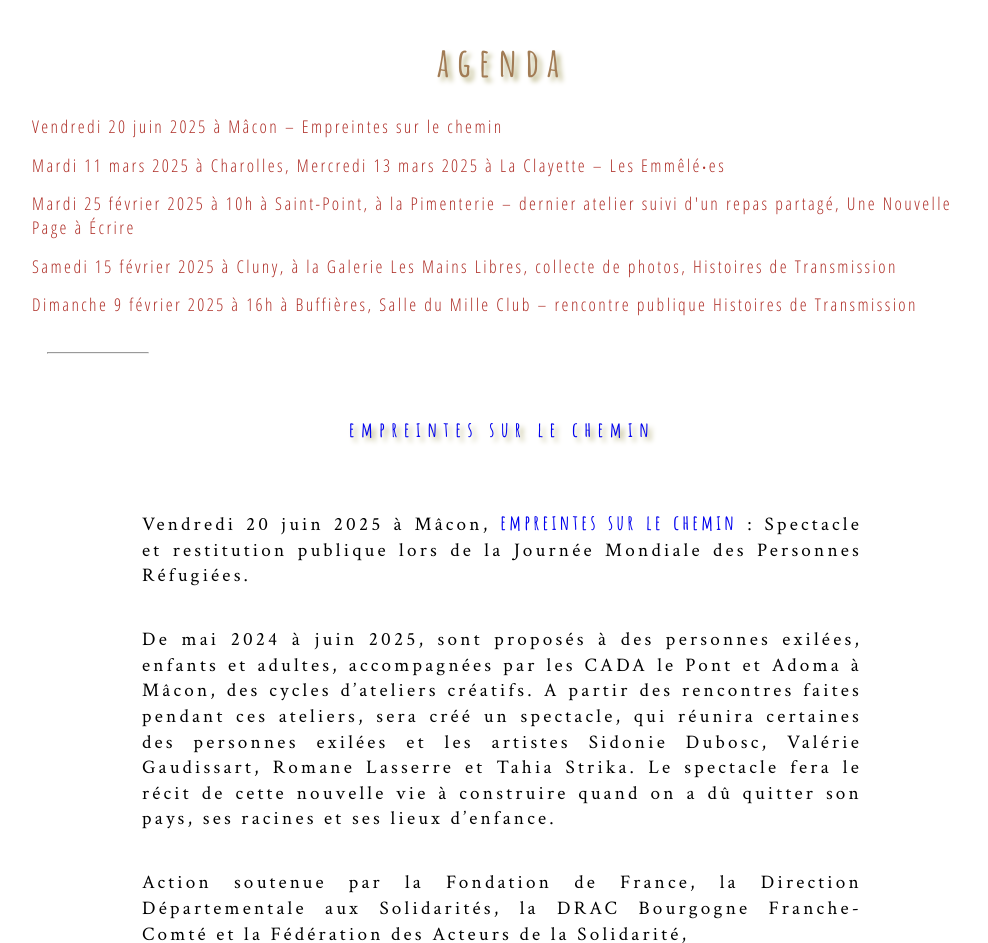
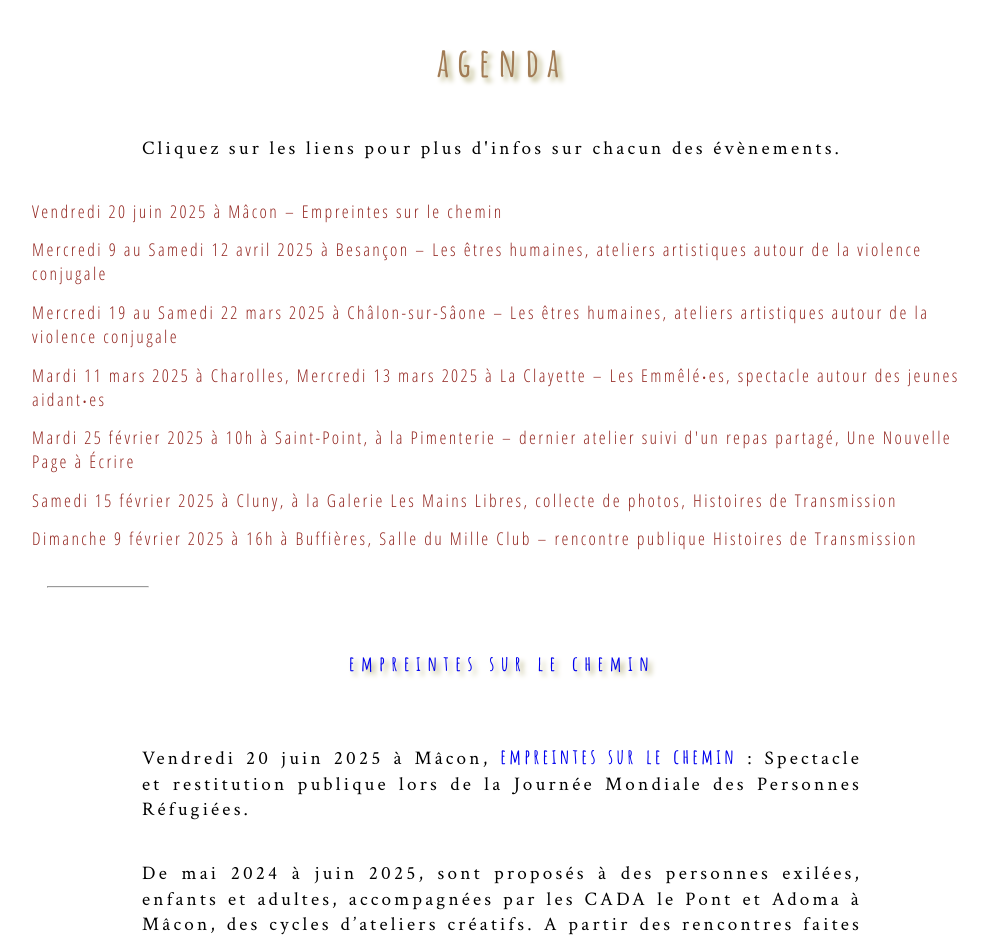
Before and after one commit to leshnik/revertouthaut, a Jekyll site: the page built from agenda.md, in a window 1280 px wide. Shown: the part 250-1193 px from the top of the page, without its empty margins (138-1126 px from the left). Built offline with Jekyll 4.4.1, drawn with Linux system fonts in a browser that asks for light colours; some of the changed text lies outside the part shown; grey boxes are pictures that could not be loaded.

Commit message:
agenda besançon + type

```diff
--- a/_sass/type.scss
+++ b/_sass/type.scss
@@ -198,7 +198,7 @@ a:hover {
   font-family: "Open Sans Condensed", sans;
   font-size: 1.1rem;
   letter-spacing: 0.15rem;
-  color:#AF3029;
+  color:#942822;
   text-align: left;
 }
 .chansons_spoken {
--- a/agenda.md
+++ b/agenda.md
@@ -4,9 +4,12 @@ title: agenda
 summary:
 ---
 <h1>agenda</h1>
+<p class="intro-text">Cliquez sur les liens pour plus d'infos sur chacun des évènements.</p>
 <ul class="agenda-list">
 <li><a href="#21-06-2025">Vendredi 20 juin 2025 à Mâcon – Empreintes sur le chemin</a></li>
-<li><a href="#11-03-2025">Mardi 11 mars 2025 à Charolles, Mercredi 13 mars 2025 à La Clayette – Les Emmêlé‧es</a></li>
+<li><a href="#09-04-2025">Mercredi 9 au Samedi 12 avril 2025 à Besançon – Les êtres humaines, ateliers artistiques autour de la violence conjugale</a></li>
+<li><a href="#19-03-2025">Mercredi 19 au Samedi 22 mars 2025 à Châlon-sur-Sâone – Les êtres humaines, ateliers artistiques autour de la violence conjugale</a></li>
+<li><a href="#11-03-2025">Mardi 11 mars 2025 à Charolles, Mercredi 13 mars 2025 à La Clayette – Les Emmêlé‧es, spectacle autour des jeunes aidant‧es</a></li>
 <li><a href="#25-02-2025">Mardi 25 février 2025 à 10h à Saint-Point, à la Pimenterie – dernier atelier suivi d'un repas partagé, Une Nouvelle Page à Écrire</a></li>
 <li><a href="#09-02-2025">Samedi 15 février 2025 à Cluny, à la Galerie Les Mains Libres, collecte de photos, Histoires de Transmission</a></li>
 <li><a href="#09-02-2025">Dimanche 9 février 2025 à 16h à Buffières, Salle du Mille Club – rencontre publique Histoires de Transmission</a></li>
@@ -92,10 +95,73 @@ summary:
     </p>
     </div>
     <hr>
-    <li>
+
+<div id="19-03-2025">
+    <h2><a href="les-etres-humaines">les êtres humaines: dates et lieux des ateliers à Chalon-sur-Sâone</a></h2>
+
+        <p class="intro-text">Action sur plusieurs départements, la Saône-et-Loire, le Doubs et le Jura et multi-partenariale, sous forme d’animation d’ateliers artistiques, de recueil de témoignages et création d’un spectacle autour de la violence conjugale et intra-familiale.<br>
+        Avec le soutien du Fonds Social Européen et la Direction Départementale aux Solidarités&nbsp;71.
+        <!-- <ul class="institutions"><li>Valérie Gaudissart, metteuse en scène&nbsp;:&nbsp;07&nbsp;69&nbsp;29&nbsp;53&nbsp;27 – revertouthaut@gmail.com</li>
+        <li>Aurélie Loutan, chargée de diffusion&nbsp;:&nbsp;06&nbsp;10&nbsp;16&nbsp;66&nbsp;84 – lesetreshumaines@gmail.com</li>
+        </ul>  -->
+        </p>
+        <p class="intro-text center-text">
+        dates et lieux des ateliers à <strong>Chalon-sur-Saône (71)</strong>&nbsp;:&nbsp;<br>
+            du 19 au 22 mars 2025, de 9h30 à 18h<br>
+            du 24 au 27 avril 2025 de 9h30 à 18h<br>
+            en partenariat avec les PEP 71<br>
+            18, rue Colonel Denfert<br>
+            Arrêt de bus : <strong>BUS 02&nbsp;:&nbsp;Arrêt Denfert</strong>
+            Renseignements&nbsp;:&nbsp;lesetreshumaines@gmail.com 06 10 16 66 84
+    </p>
+    <div class="flex-container">
+        <div class="column">
+            <img src="https://res.cloudinary.com/dnxcesebo/image/upload/v1740147563/ScreenFloat_Shot_of_Skim_at_21_Feb_2025_at_15_18_53_pgenhy.jpg">
+        </div>
+        <div class="column">
+            <a href="https://res.cloudinary.com/dnxcesebo/image/upload/v1740152263/Flyer_Les_Etres_humaines_Cha%CC%82lon_om2ewu.pdf" target="_blank" rel="noopener noreferrer"><img src="https://res.cloudinary.com/dnxcesebo/image/upload/v1740147611/ScreenFloat_Shot_of_Skim_at_21_Feb_2025_at_15_19_58_iobtuy.jpg">Clicquer pour télécharger le flyer.</a>
+        </div>
+    </div>
+</div>
+
+<div id="09-04-2025">
+    <h2><a href="les-etres-humaines">les êtres humaines: dates et lieux des ateliers à Besançon</a></h2>
+
+        <p class="intro-text">Action sur plusieurs départements, la Saône-et-Loire, le Doubs et le Jura et multi-partenariale, sous forme d’animation d’ateliers artistiques, de recueil de témoignages et création d’un spectacle autour de la violence conjugale et intra-familiale.<br>
+        Avec le soutien du Fonds Social Européen et la Direction Départementale aux Solidarités&nbsp;71.
+        <!-- <ul class="institutions"><li>Valérie Gaudissart, metteuse en scène&nbsp;:&nbsp;07&nbsp;69&nbsp;29&nbsp;53&nbsp;27 – revertouthaut@gmail.com</li>
+        <li>Aurélie Loutan, chargée de diffusion&nbsp;:&nbsp;06&nbsp;10&nbsp;16&nbsp;66&nbsp;84 – lesetreshumaines@gmail.com</li>
+        </ul>  -->
+        </p>
+        <p class="intro-text center-text">
+        dates et lieux des ateliers à <strong>Besançon</strong>&nbsp;:&nbsp;<br>
+            du 09 au 12 avril 2025, de 9h30 à 18h<br>
+            en partenariat avec Solidarité Femmes 25<br>
+            Salle Grand Labo<br>
+            Association HOP HOP HOP<br>
+            5, Place Saint-Jacques<br>
+            25000 Besançon<br>
+            Arrêt de bus&nbsp;:&nbsp;<strong>BUS L3,L4,L6&nbsp;:&nbsp;Arrêt Chamars Esplanade</strong><br>
+            Arrêt de tram&nbsp;:&nbsp;<strong>Tram T1,T2&nbsp;:&nbsp;Arrêt Chamars</strong><br>
+            Renseignements&nbsp;:&nbsp;lesetreshumaines@gmail.com 06 10 16 66 84
+    </p>
+    <div class="flex-container">
+        <div class="column">
+            <img src="https://res.cloudinary.com/dnxcesebo/image/upload/v1740215733/ScreenFloat_Shot_of_Skim_at_22_Feb_2025_at_10_15_15_vmyuoy.jpg">
+        </div>
+        <div class="column">
+            <a href="https://res.cloudinary.com/dnxcesebo/image/upload/v1740215901/Flyer_Les_Etres_humaines_Besanc%CC%A7on_Web_k2idbm.pdf" target="_blank" rel="noopener noreferrer"><img src="https://res.cloudinary.com/dnxcesebo/image/upload/v1740215811/ScreenFloat_Shot_of_Skim_at_22_Feb_2025_at_10_16_37_vwee8r.jpg">Clicquer pour télécharger le flyer.</a>
+        </div>
+    </div>
+</div>
+
+
+
+
+    <!-- <p class="intro-text">
         <span style="color:red">2025/2027</span>&nbsp;:&nbsp; <a href="les-etres-humaines">les êtres humaines</a>
         <p class="intro-text">Action sur plusieurs départements, la Saône-et-Loire, le Doubs et le Jura et multi-partenariale, sous forme d’animation d’ateliers artistiques, de recueil de témoignages et création d’un spectacle autour de la violence conjugale et intra-familiale.<p>
-        <p class="intro-text">Avec le soutien du Fonds Social Européen et la Direction Départementale aux Solidarités.</p>
+        <p class="intro-text">Avec le soutien du Fonds Social Européen et la Direction Départementale aux Solidarités&nbsp;71.</p>
         <p class="intro-text">Quelques dates à retenir pour la tenue des ateliers :
         <ul>
           <li>Chalon sur Saône, en partenariat avec les PEP 71, du 18 au 22 mars 2025</li>
@@ -119,7 +185,7 @@ summary:
             <div class="center-max600-block">
                 <img src="https://res.cloudinary.com/dnxcesebo/image/upload/v1721479633/ScreenFloat/Screenshot_of_Preview_at_20_Jul_2024_at_14_46_40_cx9qsl.jpg">
             </div>
-    <hr>
+ -->    <hr>
     <li><span style="color:red">2022 - 2025</span>&nbsp;:&nbsp; <a href="histoires-de-transmission">histoires de transmission</a>
     <li><span style="color:red">Dimanche 9 fevrier 2025</span> à 16h à Buffières <a href="histoires-de-transmission">rencontre publique</a> Salle du Mille Club, </li>
     <li><span style="color:red">Samedi 15 février 2025</span> de 14h à 18h à Cluny, à la Galerie Les Mains Libres</li>
```
